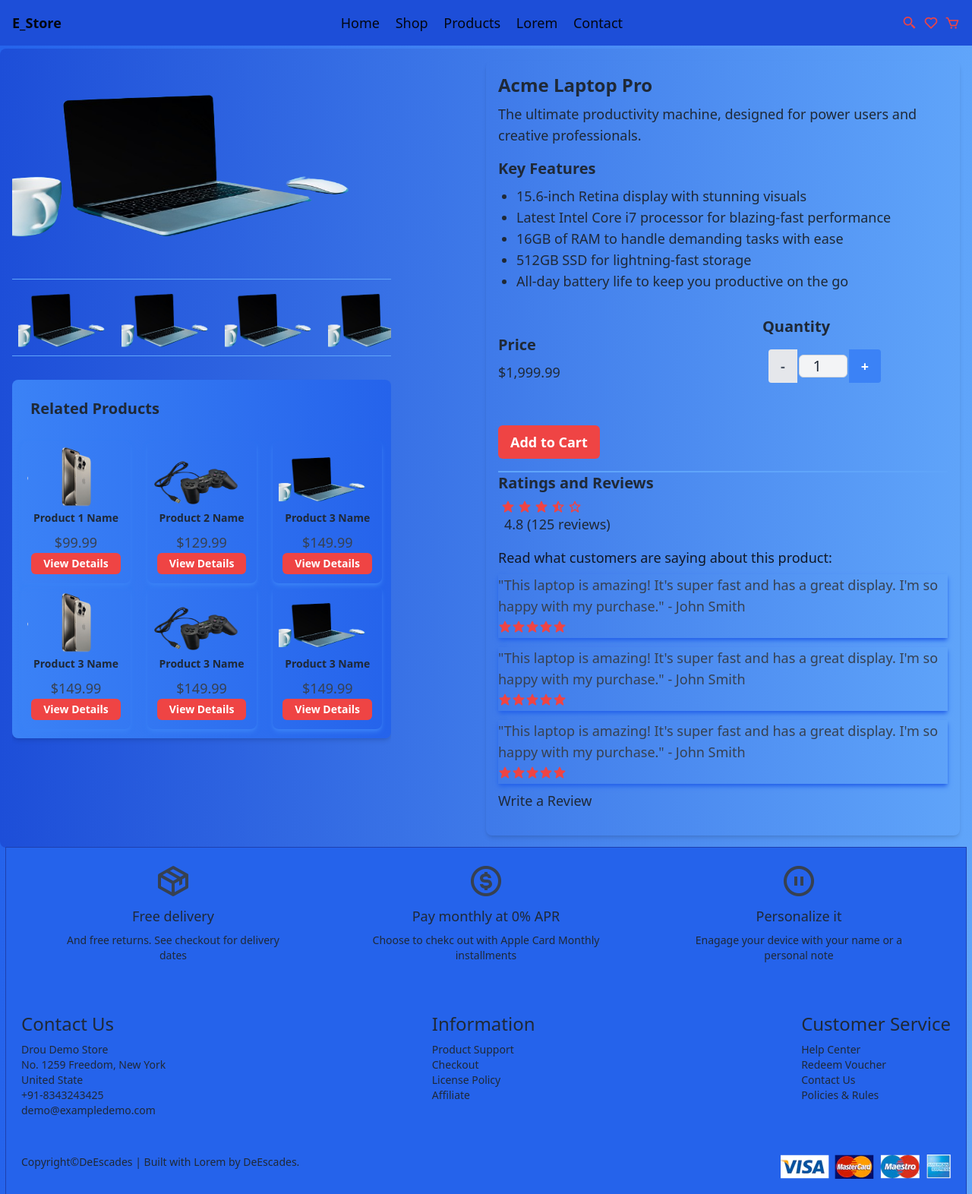
After one commit to nathanielcobbinah/Store, a PHP site: page /product-page.php in a window 1280 px wide. The commit adds this page. Shown: the whole page at 76% size. Run offline with PHP 8.4, Linux system fonts and the light colour scheme; some libraries are stand-ins or nearby versions.

Commit message:
Product page design and responsive for devices up from screen size of 640px

```diff
--- a/index.html
+++ b/index.php
@@ -39,9 +39,6 @@
       <img class="w-60 sm:w-full h-96 sm:h-80 ml-5 md:w-96 md:h-60 xl:w-full xl:w-72 xl:h-80" src="images/laptop2-removebg-preview.png" alt="">
     </div>
   </div>
-
-
-
   <div class="flex flex-row justify-around  items-center mt-36 md:mx-10">
     <div class="flex flex-col items-center gap-2">
       <img class="w-60 h-48 sm:w-80" src="images/game-pad-removebg-preview.png" alt="">
--- /dev/null
+++ b/product-page.php
@@ -0,0 +1,240 @@
+<!doctype html>
+<html lang="en">
+<head>
+<meta charset="UTF-8">
+<meta name="viewport" content="width=device-width, initial-scale=1.0">
+<title>Acme Laptop Pro - The Ultimate Productivity Machine</title>
+<script src="https://cdn.tailwindcss.com"></script>
+<link href='https://unpkg.com/boxicons@2.1.4/css/boxicons.min.css' rel='stylesheet'>
+</head>
+<body class="bg-gradient-to-r from-blue-600 to-blue-400  bg-no-repeat min-h-screen font-sans text-gray-800 xs:text-red-500 text-lg">
+<header>
+    <nav class="bg-blue-700 p-4">
+    <div class="  flex justify-between items-center">
+        <a href="#" class="text-gray-950 font-bold text-lg">E_Store</a>
+        <div class="space-x-4 text-md">
+            <a href="index.php" class="text-gray-950 hover:text-gray-700">Home</a>
+            <a href="#" class="text-gray-950 hover:text-gray-700">Shop</a>
+            <a href="#" class="text-gray-950 hover:text-gray-700">Products</a>
+            <a href="#" class="text-gray-950 hover:text-gray-700">Lorem</a>
+            <a href="#" class="text-gray-950 hover:text-gray-700">Contact</a>
+        </div>
+        <div class="flex space-x-2 text-gray-900 text-xl">
+            <i class='bx bx-search-alt-2 text-red-500'></i>
+            <i class='bx bx-heart text-red-500' ></i>
+            <i class='bx bx-cart text-red-500' ></i>
+        </div>
+    </div>
+    </nav>
+</header>
+
+    <main class="container mx-auto sm:mx-0 px-4 sm:px-0 mt-6 sm:mt-1">
+        <div class="flex flex-row sm:flex-col lg:flex-row justify-between gap-4 p-4 bg-gradient-to-r from-blue-700 to-blue-400 rounded-lg">
+            <div class="rounded-lg overflow-hidden w-2/5 sm:w-full lg:w-2/5">
+                <img src="images/laptop2-removebg-preview.png" alt="Acme Laptop Pro" class="w-full h-64 flex justify-center items-center">
+                <div class="flex flex-row items-center gap-2 ring-1 ring-blue-400 p-0.5 mt-8 sm:px-6 lg:px-2">
+                    <img src="images/laptop2-removebg-preview.png" alt="" class="w-32 h-24">
+                    <img src="images/laptop2-removebg-preview.png" alt="" class="w-32 h-24">
+                    <img src="images/laptop2-removebg-preview.png" alt="" class="w-32 h-24">
+                    <img src="images/laptop2-removebg-preview.png" alt="" class="w-32 h-24">
+                    <img src="images/laptop2-removebg-preview.png" alt="" class="w-32 h-24">
+                </div>
+
+                <div class="p-4 sm:p-0 lg:p-3 bg-gradient-to-l from-blue-600 to-blue-500 rounded-lg shadow-md mt-8">
+                    <h2 class="text-xl font-semibold mb-2 p-3">Related Products</h2>
+                    <div class="flex flex-row justify-between gap-1 flex-wrap mt-4 w-full">
+                        <div class=" rounded-lg shadow-md shadow-blue-500 p-2">
+                            <img src="images/iphone-15-pro-gray-removebg-preview.png" alt="Product 1" class="w-32 lg:w-40   xl:w-32  h-20 object-fill">
+                            <div class="p-1 flex flex-col items-center">
+                                <h3 class="text-sm font-semibold mb-2 text-center">Product 1 Name</h3>
+                                <p class="text-gray-700">$99.99</p>
+                                <button class="bg-red-500 text-white px-4 py-1 text-sm border-none rounded-md font-semibold">View Details</button>
+                            </div>
+                        </div>
+
+                        <div class=" rounded-lg shadow-md shadow-blue-500 p-2">
+                            <img src="images/game-pad-removebg-preview.png" alt="Product 2" class="w-32 lg:w-40 xl:w-32  h-20 object-fill">
+                            <div class="p-1 flex flex-col items-center">
+                                <h3 class="text-sm font-semibold mb-2 text-center">Product 2 Name</h3>
+                                <p class="text-gray-700">$129.99</p>
+                                <button class="bg-red-500 text-white px-4 py-1 text-sm border-none rounded-md font-semibold">View Details</button>
+                            </div>
+                        </div>
+
+                        <div class=" rounded-lg shadow-md shadow-blue-500 p-2">
+                            <img src="images/laptop2-removebg-preview.png" alt="Product 3" class="w-32 lg:w-40  xl:w-32  h-20 object-fill">
+                            <div class="p-1 flex flex-col items-center">
+                                <h3 class="text-sm font-semibold mb-2 text-center">Product 3 Name</h3>
+                                <p class="text-gray-700">$149.99</p>
+                                <button class="bg-red-500 text-white px-4 py-1 text-sm border-none rounded-md font-semibold">View Details</button>
+                            </div>
+                        </div>
+                        <div class=" rounded-lg shadow-md shadow-blue-500 p-2">
+                            <img src="images/iphone-15-pro-gray-removebg-preview.png" alt="Product 3" class="w-32 lg:w-40   xl:w-32  h-20 object-fill">
+                            <div class="p-1 flex flex-col items-center">
+                                <h3 class="text-sm font-semibold mb-2 text-center">Product 3 Name</h3>
+                                <p class="text-gray-700">$149.99</p>
+                                <button class="bg-red-500 text-white px-4 py-1 text-sm border-none rounded-md font-semibold">View Details</button>
+                            </div>
+                        </div>
+                        <div class=" rounded-lg shadow-md shadow-blue-500 p-2">
+                            <img src="images/game-pad-removebg-preview.png" alt="Product 3" class="w-32 lg:w-40 xl:w-32  h-20 object-fill">
+                            <div class="p-1 flex flex-col items-center">
+                                <h3 class="text-sm font-semibold mb-2 text-center">Product 3 Name</h3>
+                                <p class="text-gray-700">$149.99</p>
+                                <button class="bg-red-500 text-white px-4 py-1 text-sm border-none rounded-md font-semibold">View Details</button>
+                            </div>
+                        </div>
+                        <div class=" rounded-lg shadow-md shadow-blue-500 p-2">
+                            <img src="images/laptop2-removebg-preview.png" alt="Product 3" class="w-32 lg:w-40  xl:w-32  h-20 object-fill">
+                            <div class="p-1 flex flex-col items-center">
+                                <h3 class="text-sm font-semibold mb-2 text-center">Product 3 Name</h3>
+                                <p class="text-gray-700">$149.99</p>
+                                <button class="bg-red-500 text-white px-4 py-1 text-sm border-none rounded-md font-semibold">View Details</button>
+                            </div>
+                        </div>
+                    </div>
+                </div>
+            </div>
+
+            <div class="p-4 rounded-lg shadow-md w-1/2 sm:w-full lg:w-1/2">
+                <h1 class="text-2xl font-bold mb-2">Acme Laptop Pro</h1>
+                <p class="mb-4">The ultimate productivity machine, designed for power users and creative professionals.</p>
+                <h2 class="text-xl font-semibold mb-2">Key Features</h2>
+                <ul class="list-disc pl-6 mb-4">
+                    <li>15.6-inch Retina display with stunning visuals</li>
+                    <li>Latest Intel Core i7 processor for blazing-fast performance</li>
+                    <li>16GB of RAM to handle demanding tasks with ease</li>
+                    <li>512GB SSD for lightning-fast storage</li>
+                    <li>All-day battery life to keep you productive on the go</li>
+                </ul>
+
+            <div class="flex flex-row items-center justify-between mr-16">
+                <div>
+                    <h2 class="text-xl font-semibold mb-2">Price</h2>
+                    <p class="text-lg">$1,999.99</p>
+                </div>
+                <div>
+                    <div class="p-4 rounded-lg">
+                        <h2 class="text-xl font-semibold mb-2">Quantity</h2>
+                        <div class="flex items-center mb-4 p-2 gap-0.5">
+                            <button class="bg-gray-200 hover:bg-gray-300 text-gray-600 font-bold py-2 px-4 rounded-l">-</button>
+                            <input type="number" class="text-center w-16 border border-gray-300 bg-gray-100 focus:outline-none focus:ring-2 focus:ring-blue-400 rounded-md text-xl" value="1">
+                            <button class="bg-blue-500 hover:bg-blue-600 text-white font-bold py-2 px-4 rounded-r">+</button>
+                        </div>
+                    </div>
+                </div>
+            </div>
+
+            <button class="bg-red-500 text-white px-4 py-2 rounded-md font-semibold mt-4">Add to Cart</button>
+
+            <div class="flex  flex-col mb-4 mt-4 border-t-2 border-t-blue-400">
+                <h2 class="text-xl font-semibold mb-2">Ratings and Reviews</h2>
+
+                <div class="flex flex-row">
+                    <i class='bx bxs-star text-red-500 ml-1'></i>
+                    <i class='bx bxs-star text-red-500 ml-1'></i>
+                    <i class='bx bxs-star text-red-500 ml-1'></i>
+                    <i class='bx bxs-star-half text-red-500 ml-1'></i>
+                    <i class='bx bx-star text-red-500 ml-1'></i>
+                </div>
+                <span class="ml-2">4.8 (125 reviews)</span>
+
+                <div class="mt-4">
+                    <p class="text-gray-900">Read what customers are saying about this product:</p>
+                    <div class="mt-2 flex flex-col gap-3 mb-2">
+                        <div class="review text-gray-700 shadow-md shadow-blue-600">
+                            <p class="review-text">"This laptop is amazing! It's super fast and has a great display. I'm so happy with my purchase." - John Smith</p>
+                            <p class="review-rating"><i class='bx bxs-star text-red-500'></i><i class='bx bxs-star text-red-500'></i><i class='bx bxs-star text-red-500'></i><i class='bx bxs-star text-red-500'></i><i class='bx bxs-star text-red-500'></i></p>
+                        </div>
+                        <div class="review text-gray-700 shadow-md shadow-blue-600">
+                            <p class="review-text">"This laptop is amazing! It's super fast and has a great display. I'm so happy with my purchase." - John Smith</p>
+                            <p class="review-rating"><i class='bx bxs-star text-red-500'></i><i class='bx bxs-star text-red-500'></i><i class='bx bxs-star text-red-500'></i><i class='bx bxs-star text-red-500'></i><i class='bx bxs-star text-red-500'></i></p>
+                        </div>
+                        <div class="review text-gray-700 shadow-md shadow-blue-600">
+                            <p class="review-text">"This laptop is amazing! It's super fast and has a great display. I'm so happy with my purchase." - John Smith</p>
+                            <p class="review-rating"><i class='bx bxs-star text-red-500'></i><i class='bx bxs-star text-red-500'></i><i class='bx bxs-star text-red-500'></i><i class='bx bxs-star text-red-500'></i><i class='bx bxs-star text-red-500'></i></p>
+                        </div>
+                    </div>
+
+                    <a href="#write-review" class="btn btn-blue-500 mt-4">Write a Review</a>
+                </div>
+            </div>
+
+                <!-- <div class="text-gray-800">
+                    <p>"This laptop is amazing! It's super fast and has a beautiful display." - John Doe</p>
+                    <p>"I've been using this laptop for work and it's been a game-changer. It's so powerful and reliable." - Jane Smith</p>
+                    <p>"I've been using this laptop for work and it's been a game-changer. It's so powerful and reliable." - Jane Smith</p>
+                    <p>"I've been using this laptop for work and it's been a game-changer. It's so powerful and reliable." - Jane Smith</p>
+                </div> -->
+            </div>
+
+        </div>
+    </main>
+
+    <footer class="bg-blue-600 mb-0 p-5 ring-1 ring-blue-800 mx-6 sm:mx-2">
+    <div class="flex flex-row gap-3 justify-around items-center">
+      <div class="flex flex-col items-center gap-2 w-1/4">
+        <i class='bx bx-package text-5xl text-gray-700' ></i>
+        <h3 class="text-center">Free delivery</h3>
+        <p class="text-center text-sm">And free returns. See checkout for delivery dates</p>
+      </div>
+      <div class="flex flex-col items-center gap-2 w-1/4">
+        <i class='bx bx-dollar-circle text-5xl text-gray-700' ></i>
+        <h3 class="text-center">Pay monthly at 0% APR</h3>
+        <p class="text-center text-sm">Choose to chekc out with Apple Card Monthly installments</p>
+      </div>
+      <div class="flex flex-col items-center gap-2 w-1/4">
+        <i class='bx bx-pause-circle text-5xl text-gray-700'></i>
+        <h3 class="text-center">Personalize it</h3>
+        <p class="text-center text-sm">Enagage your device with your name or a personal note</p>
+      </div>
+    </div>
+
+    <div class="mt-16">
+      <div class="flex flex-row justify-between items-start flex-wrap gap-3">
+        <div class="flex flex-col gap-2 text-sm">
+          <h3 class="text-gray-800 text-2xl">Contact Us</h3>
+          <div class="flex flex-col">
+            <a href="#">Drou Demo Store</a>
+            <a href="#">No. 1259 Freedom, New York</a>
+            <a href="#">United State</a>
+            <a href="#">+91-8343243425</a>
+            <a href="#">demo@exampledemo.com</a>
+          </div>
+        </div>
+        <div class="flex flex-col gap-2 text-sm">
+          <h3 class="text-gray-800 text-2xl">Information</h3>
+          <div class="flex flex-col">
+            <a href="#">Product Support</a>
+            <a href="#">Checkout</a>
+            <a href="#">License Policy</a>
+            <a href="#">Affiliate</a>
+          </div>
+        </div>
+        <div class="flex flex-col gap-2 text-sm">
+          <h3 class="text-gray-800 text-2xl">Customer Service</h3>
+          <div class="flex flex-col">
+            <a href="#">Help Center</a>
+            <a href="#">Redeem Voucher</a>
+            <a href="#">Contact Us</a>
+            <a href="#">Policies & Rules</a>
+          </div>
+        </div>
+      </div>
+    </div>
+
+    <div class="flex flex-row justify-between mt-12">
+      <div>
+        <p class="text-sm">Copyright©DeEscades | Built with Lorem by DeEscades.</p>
+      </div>
+      <div>
+        <img src="images/payment-method.webp" alt="">
+      </div>
+    </div>
+
+  </footer>
+
+    <script src="https://cdn.tailwindcss.com"></script>
+</body>
+</html>
```
